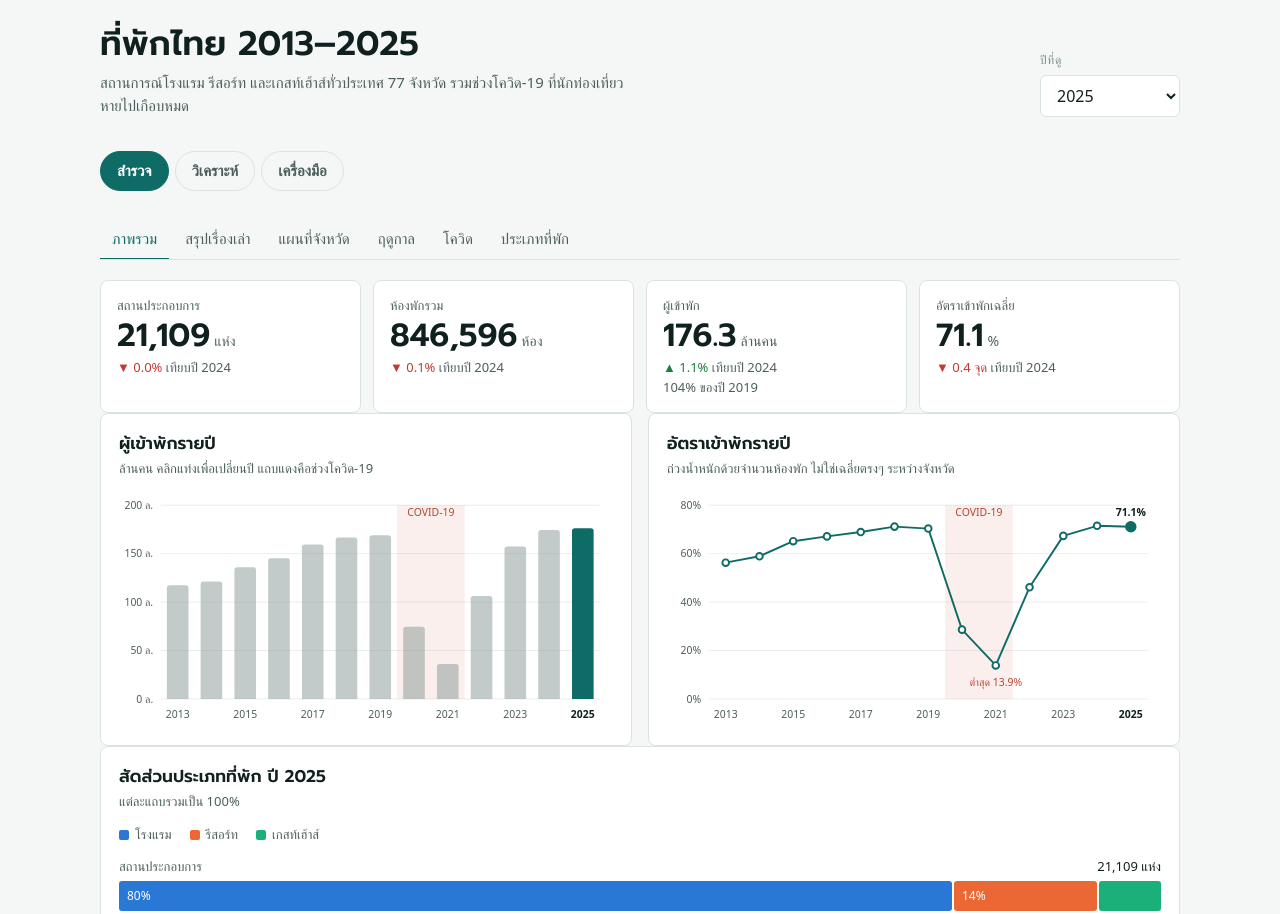
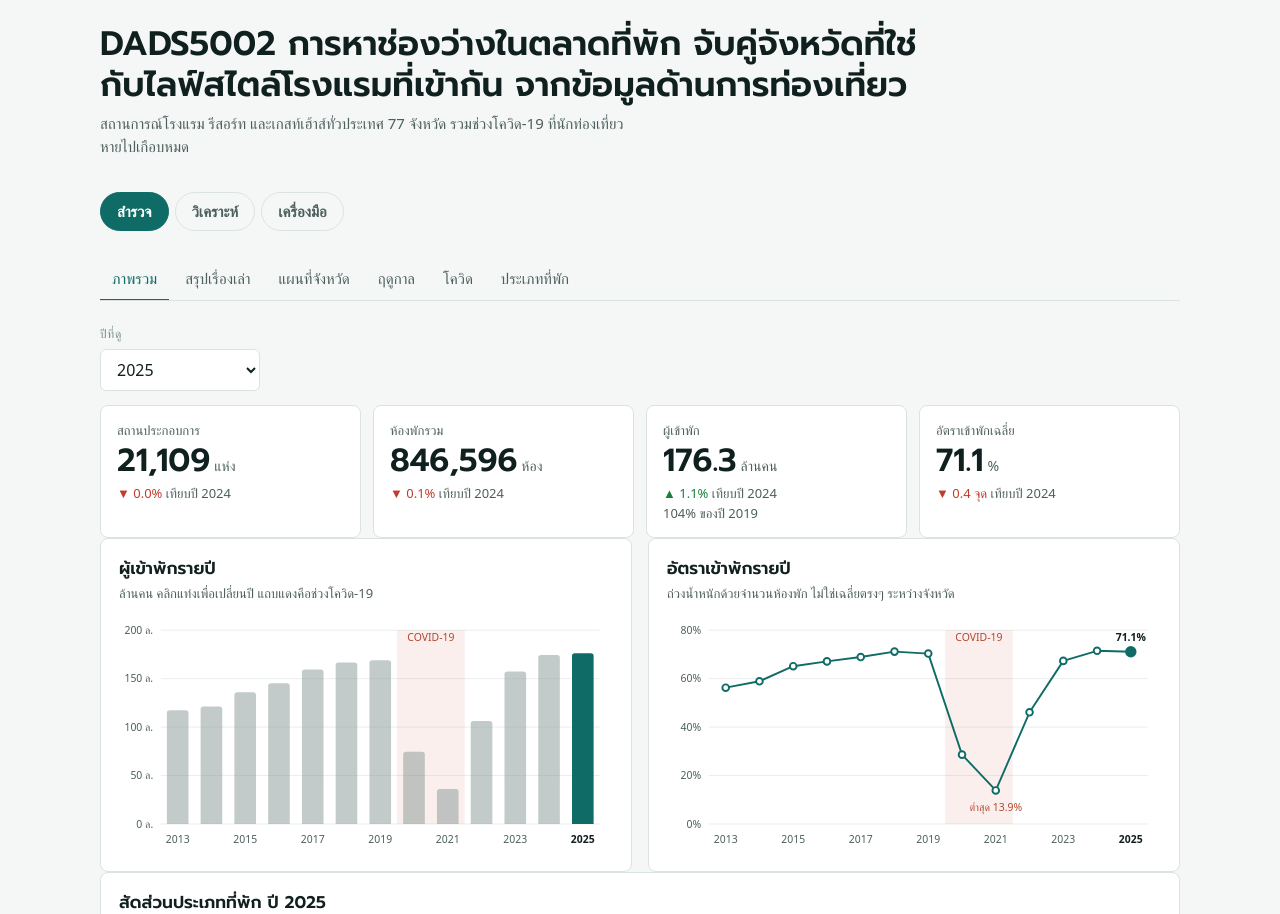
Before and after one commit to jeerapan-p/DADS5002_fn-prj, a plain HTML site: page index.html in a window 1280 px wide. Shown: the top 914 px of the page. Drawn offline with Linux system fonts and the light colour scheme; a web font is replaced by a local one.

Commit message:
Update index.html

```diff
--- a/index.html
+++ b/index.html
@@ -1,6 +1,6 @@
 <!doctype html><html><head><meta charset=utf8><meta name=viewport content="width=device-width,initial-scale=1,viewport-fit=cover"><style>:root{color-scheme:light;box-sizing:border-box;padding-top:env(safe-area-inset-top,0px);padding-bottom:env(safe-area-inset-bottom,0px)}html{scroll-padding-top:env(safe-area-inset-top,0px)}body{margin:0;padding:0;font:14px -apple-system,BlinkMacSystemFont,sans-serif;background:#fff;color:#000}img{max-width:100%}[hidden]:not([hidden=until-found i]){display:none!important}</style></head><body>
 <meta charset="utf-8">
-<title>ที่พักไทย 2013–2025</title>
+<title>DADS5002 การหาช่องว่างในตลาดที่พัก จับคู่จังหวัดที่ใช่กับไลฟ์สไตล์โรงแรมที่เข้ากัน จากข้อมูลด้านการท่องเที่ยว</title>
 <meta name="claude:viewport-fit-sides" content="cover">
 <link rel="stylesheet" href="https://fonts.googleapis.com/css2?family=IBM+Plex+Sans+Thai:wght@300;400;500;600&family=Prompt:wght@500;600&display=swap">
 <style>
@@ -194,14 +194,13 @@ select.sm{font-size:14px;padding:6px 10px;min-width:0}
 <div class="wrap" id="app">
   <header>
     <div>
-      <h1>ที่พักไทย 2013–2025</h1>
+      <h1>DADS5002 การหาช่องว่างในตลาดที่พัก จับคู่จังหวัดที่ใช่กับไลฟ์สไตล์โรงแรมที่เข้ากัน จากข้อมูลด้านการท่องเที่ยว</h1>
       <p class="sub">สถานการณ์โรงแรม รีสอร์ท และเกสท์เฮ้าส์ทั่วประเทศ 77 จังหวัด รวมช่วงโควิด-19 ที่นักท่องเที่ยวหายไปเกือบหมด</p>
     </div>
-    <div class="years"><label for="year">ปีที่ดู</label><select id="year"></select></div>
   </header>
   <div class="groups" role="tablist" aria-label="หมวด"><button type="button" class="grp" data-g="explore" id="grp-explore">สำรวจ</button><button type="button" class="grp" data-g="analyze" id="grp-analyze">วิเคราะห์</button><button type="button" class="grp" data-g="tools" id="grp-tools">เครื่องมือ</button></div>
   <nav class="tabs" aria-label="หน้า"><a href="#" id="tab-overview" data-g="explore">ภาพรวม</a><a href="#story" id="tab-story" data-g="explore">สรุปเรื่องเล่า</a><a href="#map" id="tab-map" data-g="explore">แผนที่จังหวัด</a><a href="#season" id="tab-season" data-g="explore">ฤดูกาล</a><a href="#covid" id="tab-covid" data-g="explore">โควิด</a><a href="#types" id="tab-types" data-g="explore">ประเภทที่พัก</a><a href="#stl" id="tab-stl" data-g="analyze">แยกองค์ประกอบ</a><a href="#cluster" id="tab-cluster" data-g="analyze">กลุ่มจังหวัด</a><a href="#corr" id="tab-corr" data-g="analyze">สหสัมพันธ์</a><a href="#conv" id="tab-conv" data-g="analyze">Convergence</a><a href="#peer" id="tab-peer" data-g="analyze">กลุ่มเทียบเคียง</a><a href="#anomaly" id="tab-anomaly" data-g="analyze">ค่าผิดปกติ</a><a href="#forecast" id="tab-forecast" data-g="analyze">พยากรณ์</a><a href="#opp" id="tab-opp" data-g="tools">โอกาสลงทุน</a><a href="#bench" id="tab-bench" data-g="tools">เทียบกับตลาด</a><a href="#sim" id="tab-sim" data-g="tools">จำลองสถานการณ์</a></nav>
-  <div id="body"><p class="note">กำลังโหลดข้อมูล…</p></div>
+  <div id="body"><div class="years" style="margin:4px 0 14px;max-width:160px"><label for="year">ปีที่ดู</label><select id="year"></select></div><div id="ovbody"><p class="note">กำลังโหลดข้อมูล…</p></div></div>
   <div id="mapview" hidden></div>
   <div id="seasonview" hidden></div>
   <div id="covidview" hidden></div>
@@ -245,7 +244,6 @@ document.addEventListener('click',e=>{const b=e.target.closest('.grp');if(!b)ret
 function route(){
   const v=(VIEWS[location.hash]||VIEWS[''])[0];
   for(const k in VIEWS){const [n,sel]=VIEWS[k];$(sel).hidden=n!==v;const a=$('#tab-'+n);if(n===v)a.setAttribute('aria-current','page');else a.removeAttribute('aria-current')}
-  $('.years').hidden=v!=='overview';
   const gOf=$('#tab-'+v).dataset.g;
   document.querySelectorAll('.tabs a').forEach(a=>a.hidden=a.dataset.g!==gOf);
   document.querySelectorAll('.grp').forEach(b=>b.setAttribute('aria-selected',b.dataset.g===gOf));
@@ -338,7 +336,7 @@ function render(){
   const a=AGG[sel],p=AGG[YEARS[YEARS.indexOf(sel)-1]];
   const peak=Math.max(...YEARS.filter(y=>y<2020).map(y=>AGG[y].goa));
   const vs=sel>=2020?`${pct(a.goa/AGG[2019].goa*100,0)}% ของปี ${2019}`:'';
-  $('#body').innerHTML=`
+  $('#ovbody').innerHTML=`
   <section class="kpis">
     <div class="kpi"><div class="l">สถานประกอบการ</div><div class="v">${fmt(a.noa)}<small>แห่ง</small></div><div class="d">${p?delta(a.noa,p.noa):'ปีแรกของข้อมูล'}</div></div>
     <div class="kpi"><div class="l">ห้องพักรวม</div><div class="v">${fmt(a.rm)}<small>ห้อง</small></div><div class="d">${p?delta(a.rm,p.rm):'&nbsp;'}</div></div>
```
